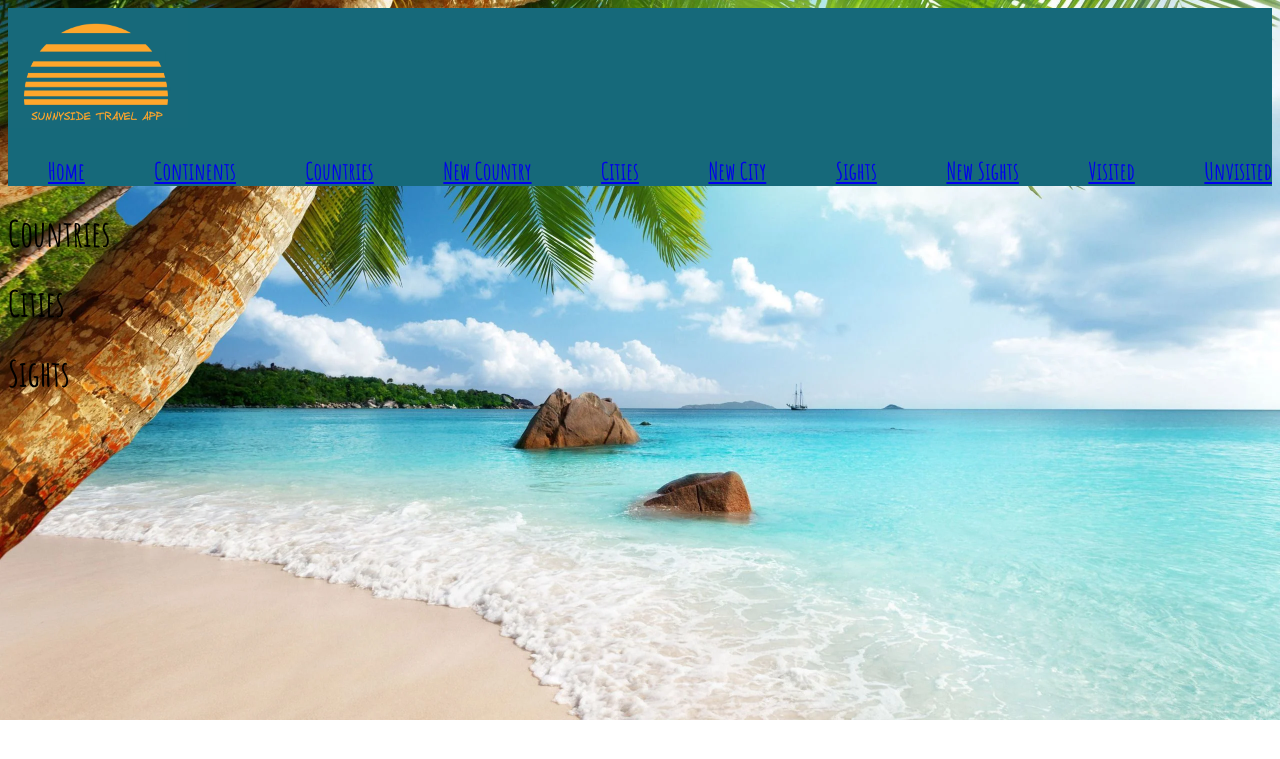
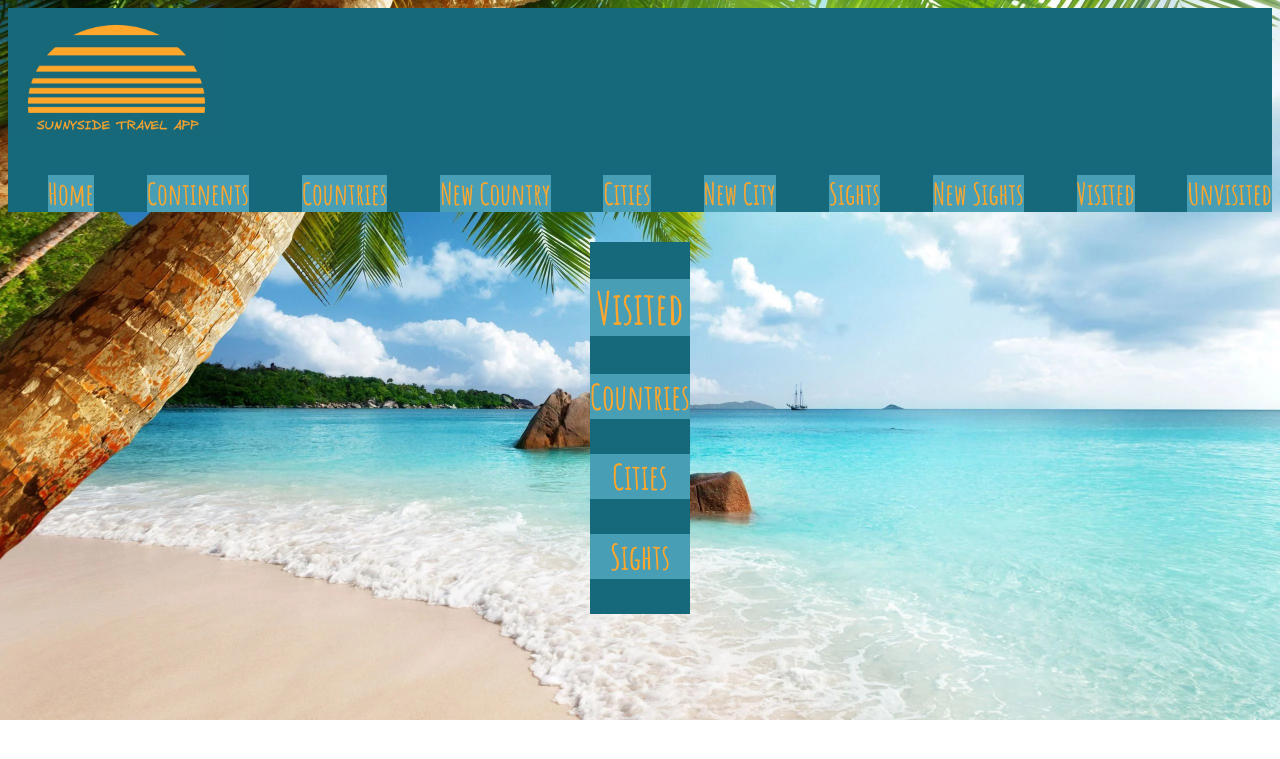
Before and after one commit to EwanC1991/python_project_travel_app, a Flask app: page /visited in a window 1280 px wide. Shown: the top 759 px of the page. Run offline with Flask 2, Linux system fonts and the light colour scheme; data that the repository does not hold is empty.

Commit message:
Added more CSS to the app and changed Visited to have a tick and Not Visited to have a cross

```diff
--- a/travel_app/static/css/style.css
+++ b/travel_app/static/css/style.css
@@ -3,23 +3,77 @@ body {
     background-size: cover;
     background-repeat: no-repeat;
     font-family: Amatic SC, cursive;
-    font-size: large;
+    font-size: 30px;
+    color: #FFA62B;
+}
+
+body>.container {
+    display: table;
+    margin: 20px auto 20px auto;
+    background-color: #16697A;
+    text-align: center;
+    list-style-type: wrap;
+}
+
+body>.container>ul>li {
+    display: inline-block;
+}
+
+.btn {
+    background-color: #FFA62B;
+    border: none;
+    color: #16697A;
+    padding: 10px 10px;
+}
+
+h2 {
+    background-color: #489FB5;
+}
+
+h3 {
+    background-color: #489FB5;
 }
 
 header {
     background-color: #16697A;
 }
 
+aside {
+    display: flex;
+    align-items: flex-start;
+}
+
 header img {
-    width: 180px;
-    height: 120px;
+    width: 160 px;
+    height: 130px;
+}
+
+
+.menu>li>a:link {
+    background-color: #489FB5;
+    color: #FFA62B;
+    text-decoration: none;
+}
+
+.menu>li a:visited {
+    color: #FFA62B;
+    text-decoration: none;
+}
+
+.menu>li a:hover {
+    color: #EDE7E3;
+    text-decoration: none;
+}
+
+.menu>li a:active {
+    color: #EDE7E3;
+    text-decoration: underline;
 }
 
 .menu {
-    color: #FFA62B;
+    list-style-type: none;
     display: flex;
     flex-direction: row;
     justify-content: space-between;
-    list-style-type: none;
-    font-size: x-large;
+    font-size: 30px;
 }
--- a/travel_app/templates/base.html
+++ b/travel_app/templates/base.html
@@ -9,12 +9,13 @@
     <link rel="preconnect" href="https://fonts.googleapis.com">
     <link rel="preconnect" href="https://fonts.gstatic.com" crossorigin>
     <link href="https://fonts.googleapis.com/css2?family=Amatic+SC:wght@700&display=swap" rel="stylesheet">
+    <link rel="stylesheet" href="https://cdnjs.cloudflare.com/ajax/libs/font-awesome/4.7.0/css/font-awesome.min.css">
     <title>My Travel App</title>
 </head>
 
 <body>
     <header>
-        <img src="static/images/travel_app_logo.png" alt="logo" />
+        <img src="/static/images/travel_app_logo.png" alt="Sunnyside logo">
         <nav>
             <ul class="menu">
                 <li><a href="/">Home</a></li>
@@ -31,10 +32,12 @@
 
         </nav>
     </header>
+
     <div class="container">
         {% block content %}
         {% endblock %}
     </div>
+
 </body>
 
 </html>
--- a/travel_app/templates/cities/new.html
+++ b/travel_app/templates/cities/new.html
@@ -1,6 +1,6 @@
 {% extends "base.html" %}
 {% block content %}
-
+<h3>New City</h3>
 <form action="/cities" method="post">
     <div>
         <label for="name">Name:</label>
--- a/travel_app/templates/continents/index.html
+++ b/travel_app/templates/continents/index.html
@@ -1,6 +1,6 @@
 {% extends "base.html" %}
 {% block content %}
-
+<h3>All Continents</h3>
 {% for continent in all_continents %}
 <div class="continent">
     <a href="/continents/{{continent.id}}">{{continent.name}}</a>
--- a/travel_app/templates/countries/index.html
+++ b/travel_app/templates/countries/index.html
@@ -1,14 +1,14 @@
 {% extends "base.html" %}
 {% block content %}
-
+<h3>All Countries</h3>
 {% for country in all_countries %}
 <div class="country">
     <a href="/countries/{{country.id}}">{{country.name}}</a>
 </div>
 {% if country.visited == True %}
-This has been visited
+<i class="fa fa-check" aria-hidden="true"></i>Visited
 {% else %}
-This has not been visited
+<i class="fa fa-times" aria-hidden="true"></i>Unvisited
 {% endif %}
 
 
--- a/travel_app/templates/countries/new.html
+++ b/travel_app/templates/countries/new.html
@@ -1,6 +1,6 @@
 {% extends "base.html" %}
 {% block content %}
-
+<h3>New Country</h3>
 <form action="/countries" method="post">
     <div>
         <label for="name">Name:</label>
--- a/travel_app/templates/sights/new.html
+++ b/travel_app/templates/sights/new.html
@@ -1,6 +1,6 @@
 {% extends "base.html" %}
 {% block content %}
-
+<h3>New Sight</h3>
 <form action="/sights" method="post">
     <div>
         <label for="name">Name:</label>
--- a/travel_app/templates/visited.html
+++ b/travel_app/templates/visited.html
@@ -1,6 +1,7 @@
 {% extends "base.html" %}
 {% block content %}
-<h1>Countries</h1>
+<h2>Visited</h2>
+<h3>Countries</h3>
 {% for country in all_countries %}
 {% if country.visited == True %}
 <ul>
@@ -8,7 +9,7 @@
 </ul>
 {% endif %}
 {% endfor %}
-<h1>Cities</h1>
+<h3>Cities</h3>
 {% for city in all_cities %}
 {% if city.visited == True %}
 <ul>
@@ -16,7 +17,7 @@
 </ul>
 {% endif %}
 {% endfor %}
-<h1>Sights</h1>
+<h3>Sights</h3>
 {% for sight in all_sights %}
 {% if sight.visited == True %}
 <ul>
```
Also changed, not shown: travel_app/templates/cities/index.html (+7 -7 lines), travel_app/templates/index.html (+7 -1 lines), travel_app/templates/sights/index.html (+12 -1 lines), travel_app/templates/unvisited.html (+4 -3 lines).
